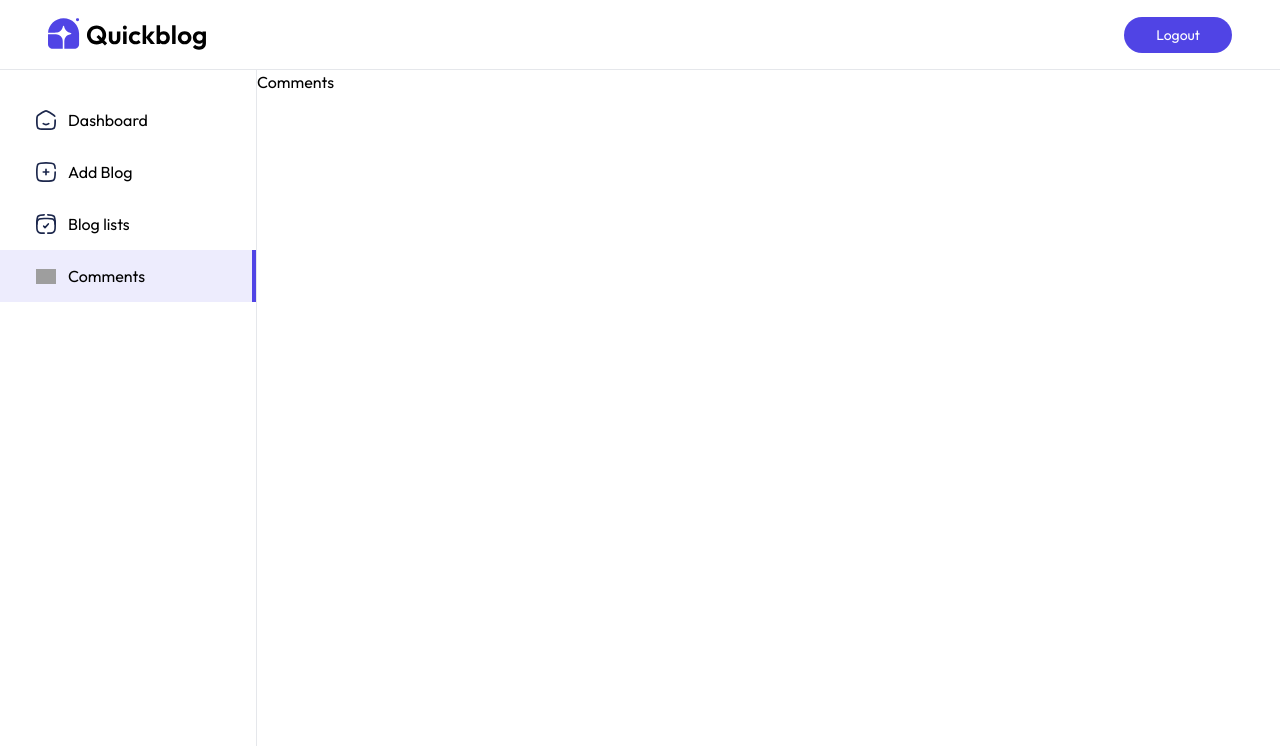
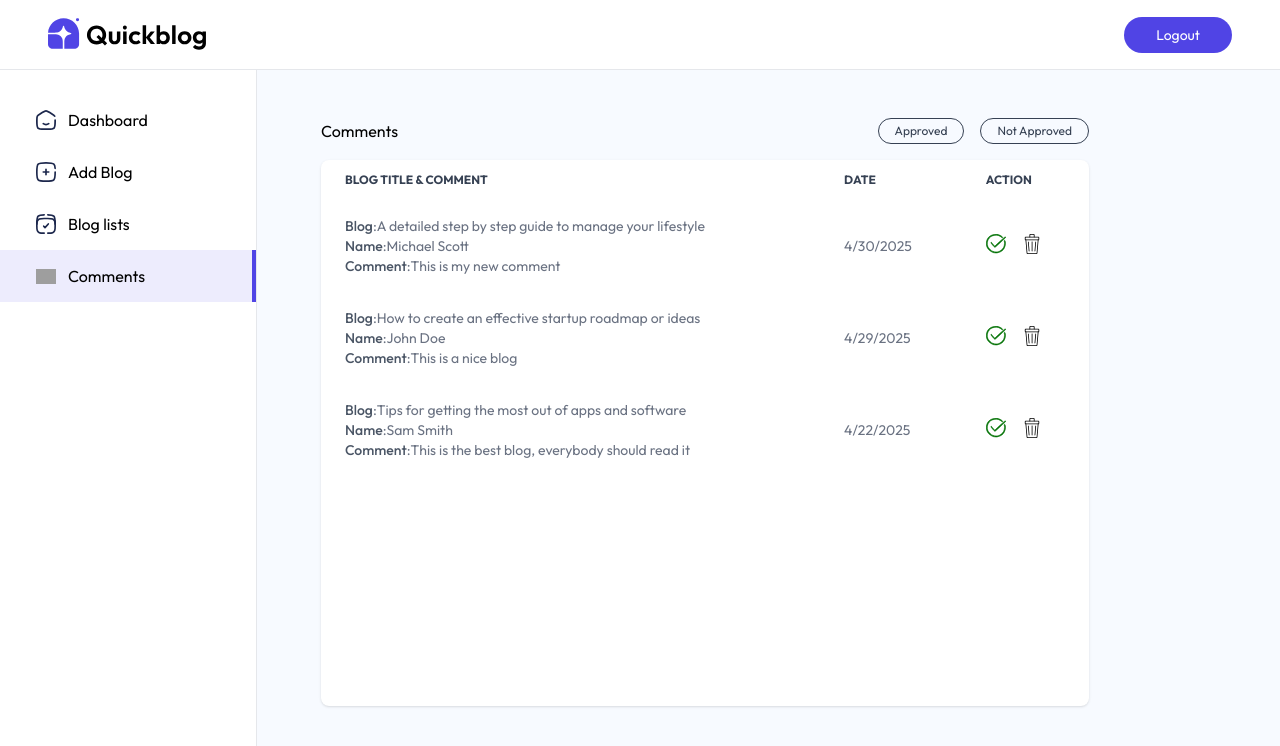
Before and after one commit to vishalpatida0102/Quick-Blog, a React (Vite) app in the folder QuickBlog/: page /admin/comments in a window 1280 px wide. Shown: the top 746 px of the page. Built offline with nearby package versions, Linux system fonts and the light colour scheme; grey boxes are pictures that could not be loaded.

Commit message:
admin page is complete

```diff
--- a/QuickBlog/package.json
+++ b/QuickBlog/package.json
@@ -13,6 +13,7 @@
     "@tailwindcss/vite": "^4.1.8",
     "moment": "^2.30.1",
     "motion": "^12.23.3",
+    "quill": "^2.0.3",
     "react": "^19.1.0",
     "react-dom": "^19.1.0",
     "react-router-dom": "^7.6.1",
--- a/QuickBlog/src/App.jsx
+++ b/QuickBlog/src/App.jsx
@@ -8,6 +8,7 @@
 import ListBlog from './pages/admin/ListBlog'
 import Comments from './pages/admin/Comments'
 import Login from './components/admin/Login'
+import 'quill/dist/quill.snow.css'
 
 
 const App = () => {
--- /dev/null
+++ b/QuickBlog/src/components/admin/CommentTableItem.jsx
@@ -0,0 +1,38 @@
+import React from 'react'
+import { assets } from '../../assets/assets';
+
+const CommentTableItem = ({comment, fetchComments}) => {
+
+    const {blog, createdAt,_id}=comment;
+    const BlogDate=new Date(createdAt);
+
+    return (
+
+        <tr className='order-y border-gray-300'>
+            <td className='px-6 py-4 '>
+                  <b className='font-medium text-gray-600'>Blog</b>:{blog.title}
+                  <br />
+                  <b className='font-medium text-gray-600'>Name</b>:{comment.name}
+                  <br />
+                  <b className='font-medium text-gray-600'>Comment</b>:{comment.content}
+
+            </td>
+            <td className='px-6 py-4 max-sm:hidden'>
+                {BlogDate.toLocaleDateString()}
+            </td>
+            <td className='px-6 py-4'>
+                <div className='inline-flex items-center gap-4'>
+                    {
+                    !comment.isApproved ? <img src={assets.tick_icon} className='w-5 hover:scale-110 transition-all cursor-pointer'/> :
+                    <p className='text-xs border border-green-600 bg-green-100 text-green-600 rounded-full px-3
+                    py-1'>Approved</p> }
+
+                    <img src={assets.bin_icon} alt="" className='w-5 hover:scale-110 transition-all cursor-pointer'/>
+                </div>
+            </td>
+        </tr>
+
+  )
+}
+
+export default CommentTableItem
--- a/QuickBlog/src/pages/admin/AddBlog.jsx
+++ b/QuickBlog/src/pages/admin/AddBlog.jsx
@@ -1,8 +1,88 @@
-import React from 'react'
+import React, { useEffect, useState ,useRef} from 'react'
+import { assets, blogCategories } from '../../assets/assets'
+import Quill from 'quill';
 
 const AddBlog = () => {
+
+  const editorRef=useRef(null);
+  const quillRef=useRef(null);
+  const [image,setImage]=useState(false);
+  const [title,setTitle]=useState("");
+
+  const [subTitle,setSubTitle]=useState('');
+
+  const [category,setCategotry]=useState(false);
+  const [isPublished,setIsPublished]=useState(false);
+
+  const onSubmitHandler=async (e)=>
+  {
+    e.preventDefault();
+  }
+  const generateContent=async ()=>
+  {
+
+  }
+
+   useEffect(()=>
+  {
+    //initiate quill only once
+    if(!quillRef.current && editorRef.current)
+    {
+      quillRef.current=new Quill(editorRef.current,{theme:'snow'})
+    }
+  },[])
+
   return (
-    <div>AddBlog</div>
+    <form onSubmit={onSubmitHandler} className='flex-1 bg-blue-50/50 text-gray-600 h-full overflow-scroll'>
+      <div className='bg-white w-full max-w-3xl p-4 md:p-10 sm:m-10 shadow rounded'>
+
+          <p>Upload thumbnail</p>
+          <label htmlFor="image">
+            <img src={!image?assets.upload_area:URL.createObjectURL(image)} alt="img" className='mt-2 h-16 rounded cursor-pointer' />
+            <input onChange={(e)=>setImage(e.target.files[0])} type="file" id='image' hidden required />
+          </label>
+
+
+          <p className='mt-4'>Blog title</p>
+          <input type="text" placeholder='Type here' required className='w-full max-w-lg mt-2 p-2 border border-gray-300
+           outline-none rounded' onChange={e=>setTitle(e.target.value)} value={title} />
+
+
+           <p className='mt-4'>Sub title</p>
+          <input type="text" placeholder='Type here' required className='w-full max-w-lg mt-2 p-2 border border-gray-300
+           outline-none rounded' onChange={e=>setSubTitle(e.target.value)} value={subTitle} />
+
+
+          <p className='mt-4'  >Blog description</p>
+          <div className='max-w-lg h-74 pb-16 sm:pb-10 pt-2 relative'>
+            <div ref={editorRef}></div>
+            <button type='button' onClick={generateContent} className='absolute
+            bottom-1 right-2 ml-2 text-xs text-white bg-black/70 px-4 py-1.5
+            rounded hover:underline cursor-pointer' >Generate with AI</button>
+          </div>
+
+          <p className='mt-4'>Blog category</p>
+          <select onChange={e=>setCategotry(e.target.value)} name="category"
+            className='mt-2 px-3 py-2 border text-gray-500 border-gray-300 outline-none rounded'>
+            <option value="">Select category</option>
+            {blogCategories.map((item,index)=>
+            {
+              return <option key={index} value={item}>{item}</option>
+            })}
+          </select>
+
+          <div className='flex gap-2 mt-4'>
+            <p>Publish Now</p>
+            <input type="checkbox" checked={isPublished} className='scale-125
+            cursor-pointer' onChange={e=>setIsPublished(e.target.checked)} />
+          </div>
+
+          <button type='submit' className='mt-8 w-40 h-10 bg-primaary text-white
+          rounded cursor-pointer text-sm'>Add Blog</button>
+
+      </div>
+    </form>
+
   )
 }
 
--- a/QuickBlog/src/pages/admin/Comments.jsx
+++ b/QuickBlog/src/pages/admin/Comments.jsx
@@ -1,8 +1,61 @@
-import React from 'react'
+import React, { useEffect, useState } from 'react'
+import { comments_data } from '../../assets/assets';
+import CommentTableItem from '../../components/admin/CommentTableItem';
 
 const Comments = () => {
+
+  const [comments,setComments]=useState([]);
+
+  const[filter, setFilter]=useState('Not Aproved');
+
+  const fetchComments=async ()=>
+  {
+    setComments(comments_data);
+  }
+
+  useEffect(()=>
+  {
+    fetchComments();
+  },[])
   return (
-    <div>Comments</div>
+    <div className='flex-1 pt-5 px-5 sm:pt-12 sm:pl-16 bg-blue-50/50 '>
+      <div className='flex justify-between items-center max-w-3xl'>
+        <h1>Comments</h1>
+        <div className='flex gap-4'>
+          <button onClick={()=>setFilter('Approved')} className={` shadow-custom-sm border rounded-full px-4 py-1
+          cursor-pointer text-xs ${filter === 'Approved' ? 'text-primaary' : 'text-gray-700'}`}>Approved</button>
+
+          <button onClick={()=>setFilter('Not Approved')} className={` shadow-custom-sm border rounded-full px-4 py-1
+          cursor-pointer text-xs ${filter === 'Not Approved' ? 'text-primaary' : 'text-gray-700'}`}>Not Approved</button>
+
+        </div>
+      </div>
+
+      <div className='relative h-4/5 max-w-3xl overflow-x-auto mt-4 bg-white shadow
+      rounded-lg scrollbar-hide'>
+        <table className='w-full text-sm text-gray-500'>
+          <thead className='text-xs text-gray-700 text-left uppercase'>
+            <tr>
+                <th scope='col' className='px-6 py-3'>Blog Title & Comment</th>
+                <th scope='col' className='px-6 py-3 max-sm:hidden'>Date</th>
+                <th scope='col' className='px-6 py-3'>Action</th>
+            </tr>
+          </thead>
+          <tbody>
+            {comments.filter((comment)=>{
+              if(filter==="Approved") return comment.isApproved===true;
+              return comment.isApproved=== false;
+            }).map((comment,index)=>
+            {
+               return <CommentTableItem key={comment._id} comment={comment} index={index+1} fetchComments={fetchComments}/>
+            })}
+          </tbody>
+        </table>
+
+      </div>
+
+
+    </div>
   )
 }
 
--- a/QuickBlog/src/pages/admin/Dashboard.jsx
+++ b/QuickBlog/src/pages/admin/Dashboard.jsx
@@ -63,7 +63,7 @@
           <p>Latest Blogs</p>
         </div>
 
-        <div className='relative max-w-4xl overflow-x-auto shadow rounded-lg
+        <div className='relative  max-w-4xl overflow-x-auto shadow rounded-lg
         scrollbar-hide bg-white'>
 
           <table className='w-full text-sm text-gray-500'>
--- a/QuickBlog/src/pages/admin/ListBlog.jsx
+++ b/QuickBlog/src/pages/admin/ListBlog.jsx
@@ -1,8 +1,49 @@
-import React from 'react'
+import React, { useEffect, useState } from 'react'
+import { blog_data } from '../../assets/assets';
+import BlogItem from '../../components/admin/BlogItem';
 
 const ListBlog = () => {
+
+
+  const [blogs, setBlogs]=useState([]);
+
+  const fetchBlogs= async ()=>
+  {
+    setBlogs(blog_data)
+  }
+
+  useEffect(()=>
+  {
+    fetchBlogs();
+  },[])
+
   return (
-    <div>ListBlog</div>
+    <div className='flex-1 pt-5 px-5 sm:pt-12 sm:pl-16 bg-blue-50/50'>
+      <h1>All blogs</h1>
+
+       <div className='relative h-4/5 mt-4 max-w-4xl overflow-x-auto shadow rounded-lg
+        scrollbar-hide bg-white'>
+
+          <table className='w-full text-sm text-gray-500'>
+            <thead className='text-xs text-gray-600 text-left uppercase'>
+                 <tr>
+                  <th scope='col' className='px-2 py-4 xl:px-6'>#</th>
+                  <th scope='col' className='px-2 py-4'>Blog Title</th>
+                  <th scope='col' className='px-2 py-4 max-sm:hidden'>Date</th>
+                  <th scope='col' className='px-2 py-4 max-sm:hidden'>Status</th>
+                  <th scope='col' className='px-2 py-4'>Actions</th>
+                 </tr>
+            </thead>
+            <tbody>
+               {blogs.map((blog,index)=>{
+                   return <BlogItem key={blog._id} blog={blog} fetchBlogs={fetchBlogs} index={index+1}/>
+               })}
+            </tbody>
+          </table>
+
+        </div>
+
+    </div>
   )
 }
 
```
Also changed, not shown: 1 other file (tests, documents, lock files or other folders).
